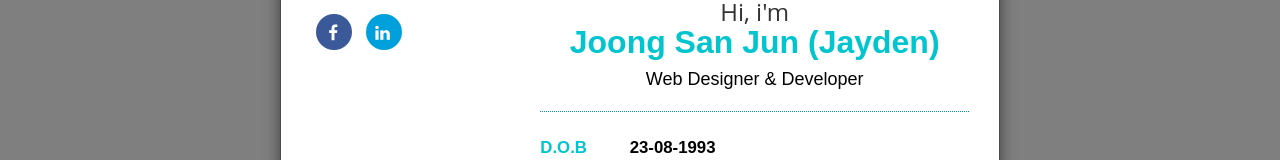
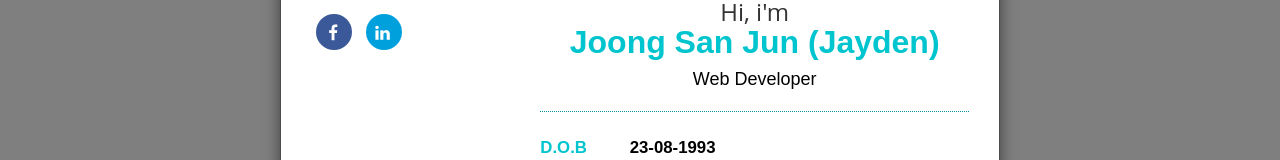
Before and after one commit to dlime12/onlineCV123, a plain HTML site: page index.html in a window 1280 px wide. Both pictures are taken after a click on the link "More About Me". Shown: the part 1024-1184 px from the top of the page. Drawn offline with nearby package versions, Linux system fonts and the light colour scheme; a web font is replaced by a local one.

Commit message:
refined about me

```diff
--- a/index.html
+++ b/index.html
@@ -138,7 +138,7 @@
 						</div>
 						<div class="col-md-8 col-sm-8 col-xs-8 about-right wthree">
 							<h3>Hi, i'm <br> <span> Joong San Jun (Jayden) </span> </h3>
-							<h4>Web Designer & Developer </h4>
+							<h4>Web Developer </h4>
 							<ul class="address">
 								<li>
 									<ul class="agileits-address-text ">
```
